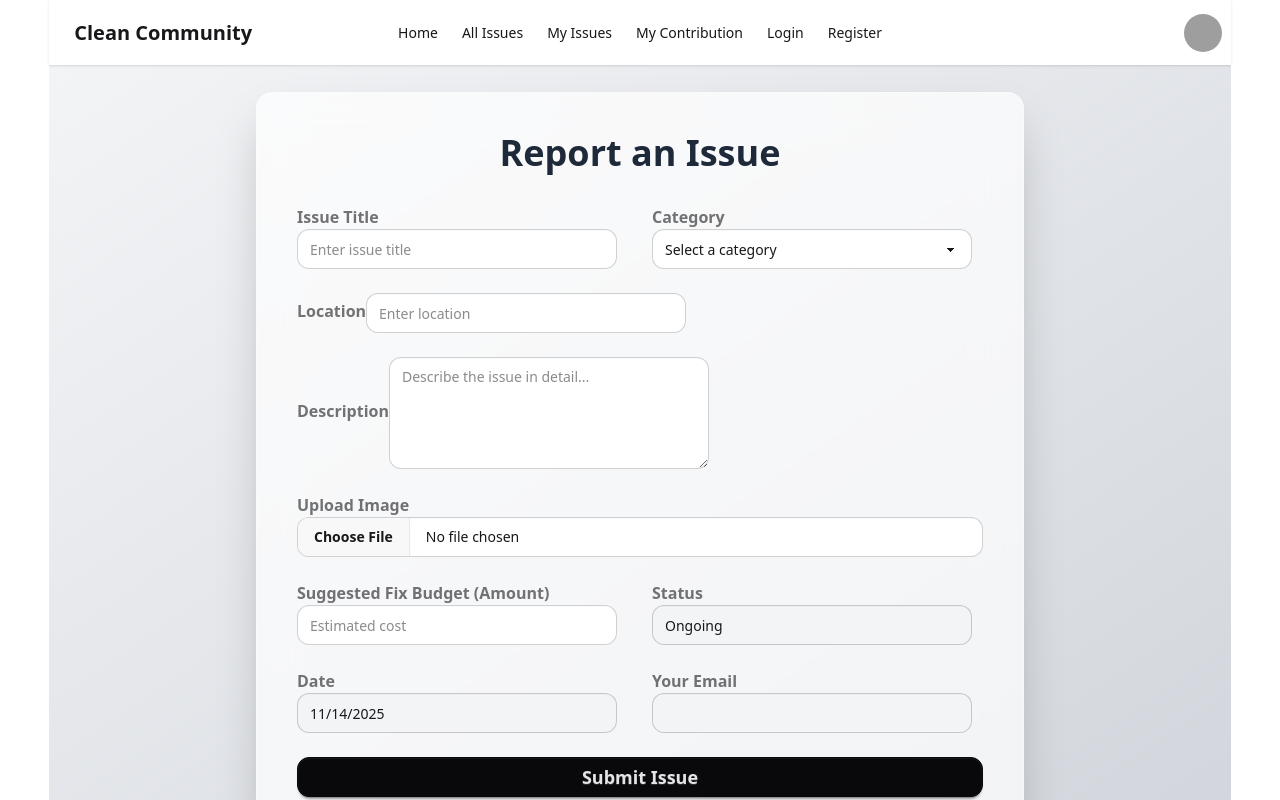
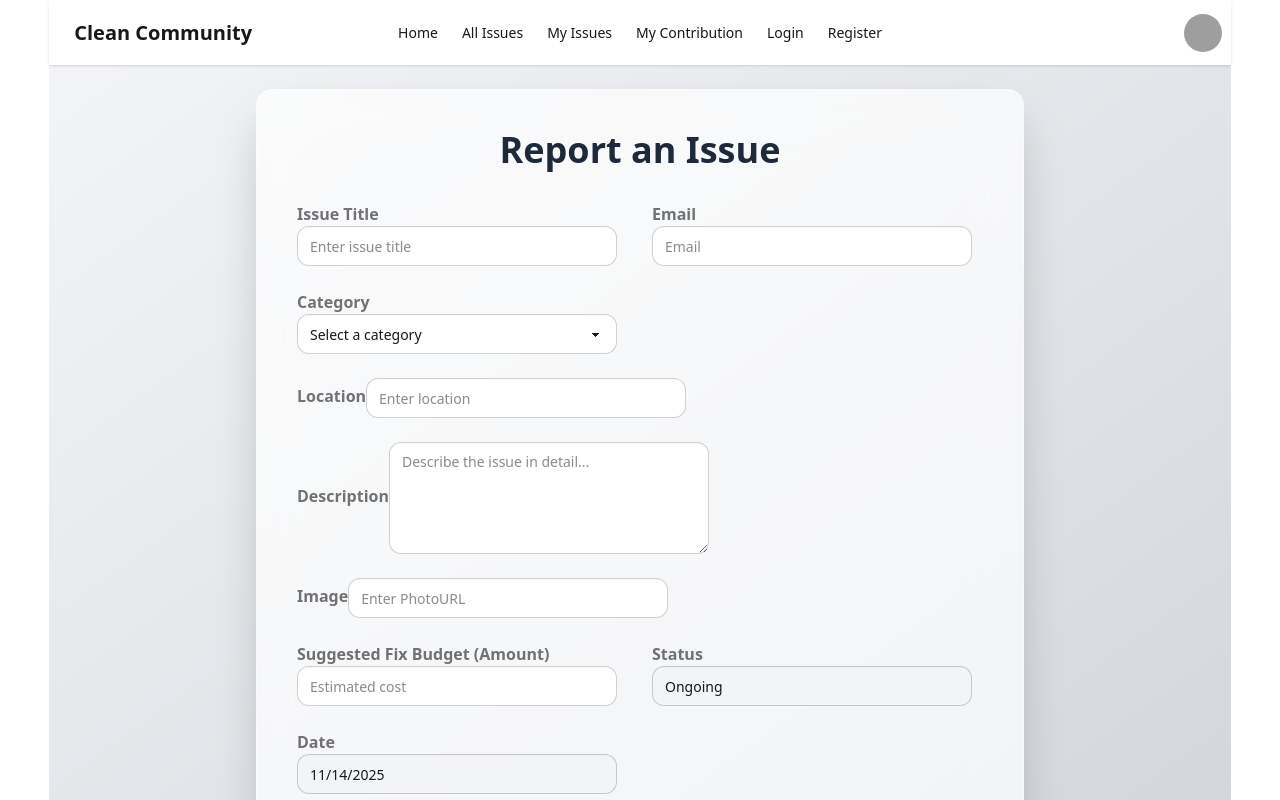
Before and after one commit to raihan1846/clean-community-frontend, a React (Vite) app: page /add-issue in a window 1280 px wide. Shown: the top 800 px of the page. Built offline with nearby package versions, Linux system fonts and the light colour scheme; no server answers; grey boxes are pictures that could not be loaded.

Commit message:
add issues development complete

```diff
--- a/src/components/AddIssue/AddIssue.jsx
+++ b/src/components/AddIssue/AddIssue.jsx
@@ -1,6 +1,52 @@
-import React from 'react';
+import React, { use, useContext } from 'react';
+import { AuthContext } from '../../context/AuthContext/AuthContext';
+import Swal from 'sweetalert2';
 
 const AddIssue = () => {
+    const { user } = use(AuthContext);
+
+    const handleSubmitIssue = (e) => {
+        e.preventDefault();
+
+        const title = e.target.title.value;
+        const category = e.target.category.value;
+        const location = e.target.location.value;
+        const description = e.target.description.value;
+        const image = e.target.photoURL.value;
+        const amount = e.target.amount.value;
+        const status = e.target.status.value;
+        const date = new Date().toLocaleDateString();
+        const email = user?.email;
+
+        const newIssue = {
+            title,
+            category,
+            location,
+            description,
+            image,
+            amount,
+            status,
+            date,
+            email,
+        };
+        fetch('http://localhost:3000/all-issues', {
+            method: 'POST',
+            headers: {
+                'content-type': 'application/json'
+            },
+            body: JSON.stringify(newIssue)
+        })
+            .then(res => res.json())
+            .then(data => {
+                Swal.fire({
+                    title: "Successfully Added",
+                    icon: "success",
+                    draggable: true
+                  });
+            })
+    }
+
+
     return (
         <div className="min-h-screen bg-gradient-to-br from-gray-100 to-gray-300 flex items-center justify-center p-6">
             <div className="backdrop-blur-xl bg-white/70 border border-white/30 shadow-2xl rounded-2xl w-full max-w-3xl p-10">
@@ -9,7 +55,7 @@ const AddIssue = () => {
                     Report an Issue
                 </h2>
 
-            <form className="grid grid-cols-1 md:grid-cols-2 gap-6">
+                <form onSubmit={handleSubmitIssue} className="grid grid-cols-1 md:grid-cols-2 gap-6">
 
                     {/* Issue Title */}
                     <div className="form-control col-span-1">
@@ -19,6 +65,18 @@ const AddIssue = () => {
                             name='title'
                             className="input input-bordered rounded-xl"
                             placeholder="Enter issue title"
+                        />
+                    </div>
+                    {/* Email */}
+                    <div className="form-control col-span-1">
+                        <label className="label font-semibold">Email</label>
+                        <input
+                            type="email"
+                            name='email'
+                            className="input input-bordered rounded-xl"
+                            placeholder="Email"
+                            value={user?.email}
+                            readOnly
                         />
                     </div>
 
@@ -57,11 +115,13 @@ const AddIssue = () => {
 
                     {/* Image Upload */}
                     <div className="form-control col-span-2">
-                    <label className="label font-semibold">Upload Image</label>
+                        <label className="label font-semibold">Image</label>
+
                         <input
-                        type="file"
-                        name='imagePath'
-                        className="file-input file-input-bordered rounded-xl w-full"
+                            type="text"
+                            name='photoURL'
+                            className="input input-bordered rounded-xl"
+                            placeholder="Enter PhotoURL"
                         />
                     </div>
 
@@ -83,7 +143,6 @@ const AddIssue = () => {
                             type="text"
                             name='status'
                             value="Ongoing"
-                        readOnly
                             className="input input-bordered bg-gray-100 rounded-xl"
                         />
                     </div>
@@ -100,17 +159,6 @@ const AddIssue = () => {
                         />
                     </div>
 
-                {/* User Email */}
-                <div className="form-control col-span-1">
-                    <label className="label font-semibold">Your Email</label>
-                    <input
-                        type="email"
-                        name='email'
-                        // value={userEmail}
-                        readOnly
-                        className="input input-bordered bg-gray-100 rounded-xl"
-                    />
-                </div>
 
                     {/* Submit */}
                     <div className="col-span-2">
```
Lines whose indentation alone changed are shown as unchanged.
